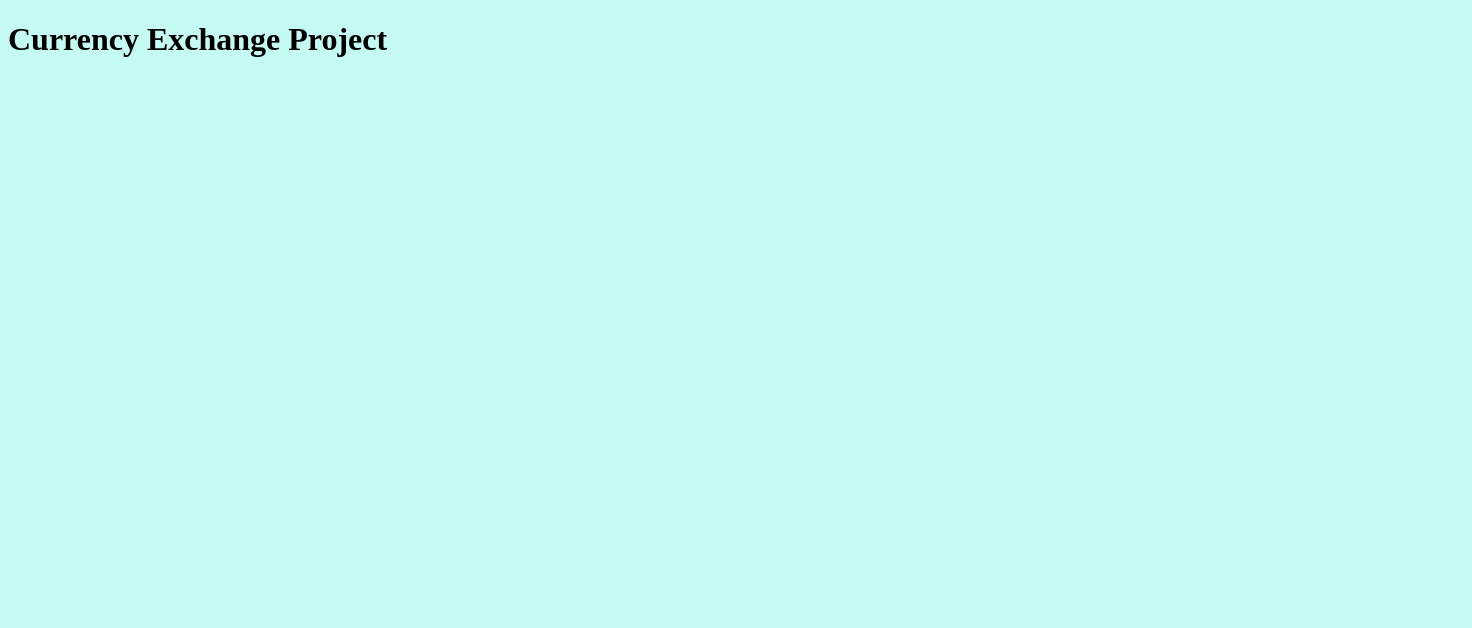
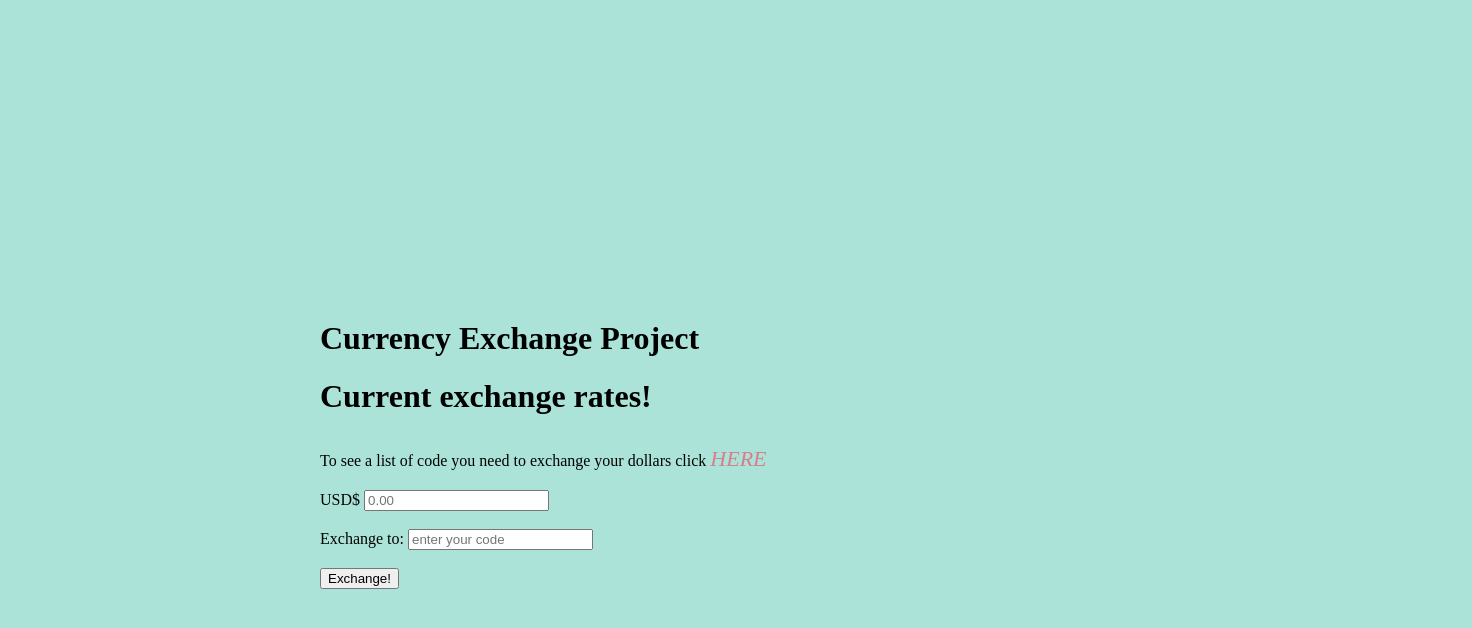
Before and after one commit to hernanverar/Currency-Exchanger-API-project, a website built with webpack: page src/index.html in a window 1280 px wide. Shown: the whole page, 1472 px wide, since content can reach past the window. Built offline with nearby package versions, Linux system fonts and the light colour scheme.

Commit message:
WIP we added our html buttons an d display actions, we also added our API_KEY to our JS

```diff
--- a/src/css/styles.css
+++ b/src/css/styles.css
@@ -1,3 +1,18 @@
 body {
-  background-color: rgb(197, 249, 243);
+  background-color: rgb(172, 227, 217);
+  width: 90%;
+  margin: 25% 25% 25% 25%;
 }
+
+.button {
+  left: 50%;
+  top: auto;
+}
+
+a {
+  text-decoration: none;
+  color: rgb(215, 126, 141);
+  font-size: xx-large;
+  font-style: italic;
+  font-variant: small-caps;
+}
--- a/src/index.html
+++ b/src/index.html
@@ -5,5 +5,25 @@
 </head>
 <body>
   <h1>Currency Exchange Project</h1>
+  <div class="container">
+    <h1>Current exchange rates!</h1>
+    <p>To see a list of code you need   to exchange your dollars click <a href="https://www.iban.com/currency-codes">here</a></p>
+
+    <form>
+      <label for="usDollar">USD$</label>
+      <input id="usDollar" type="text" name="usDollar" placeholder="0.00">
+      <br>
+      <br>
+      <label for="exchangeToCurrency">Exchange to:</label>
+      <input id="exchangeToCurrency" type="text" name="exchangeToCurrency" placeholder="enter your code">
+      <br>
+      <br>
+      <button type="submit" class="button" id="exchange">Exchange!</button>
+    </form>
+
+    <div id="display">
+    <p id="displayExchange"></p>
+  </div>
+
 </body>
 </html>
```
Also changed, not shown: src/exanchange.js (+18 -0 lines).
